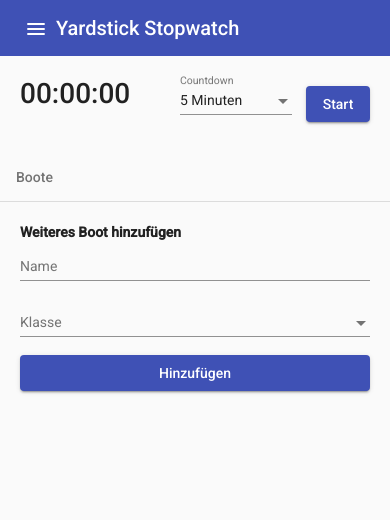
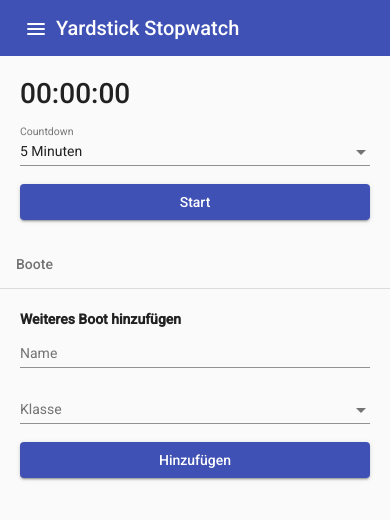
Before and after one commit to moritz157/yardstick-stopwatch, an Angular app: page / in a window 390 px wide. Shown: the top 520 px of the page. Built offline with nearby package versions, Linux system fonts and the light colour scheme.

Commit message:
Improved design of starting section on mobile

```diff
--- a/src/app/race/race.component.scss
+++ b/src/app/race/race.component.scss
@@ -67,6 +67,7 @@ mat-list-item .list-item-spacer {
 @media screen and (max-width: 599px) {
     #top-wrapper {
         align-items: flex-start;
+        flex-direction: column;
 
         #top-left-wrapper {
             flex-direction: column;
@@ -79,8 +80,7 @@ mat-list-item .list-item-spacer {
             }
 
             #flags {
-                margin-left: 0px;
-                margin-top: 30px;
+                margin: 15px 0 0 0;
                 flex-wrap: wrap;
 
                 .flag {
@@ -88,5 +88,21 @@ mat-list-item .list-item-spacer {
                 }
             }
         }
+
+        #top-right-wrapper {
+            width: 100%;
+            flex-direction: column;
+            align-items: stretch;
+            padding-top: 15px;
+
+            mat-form-field {
+                width: unset;
+                margin: 0;
+            }
+
+            button {
+                width: 100%;
+            }
+        }
     }
 }
```
